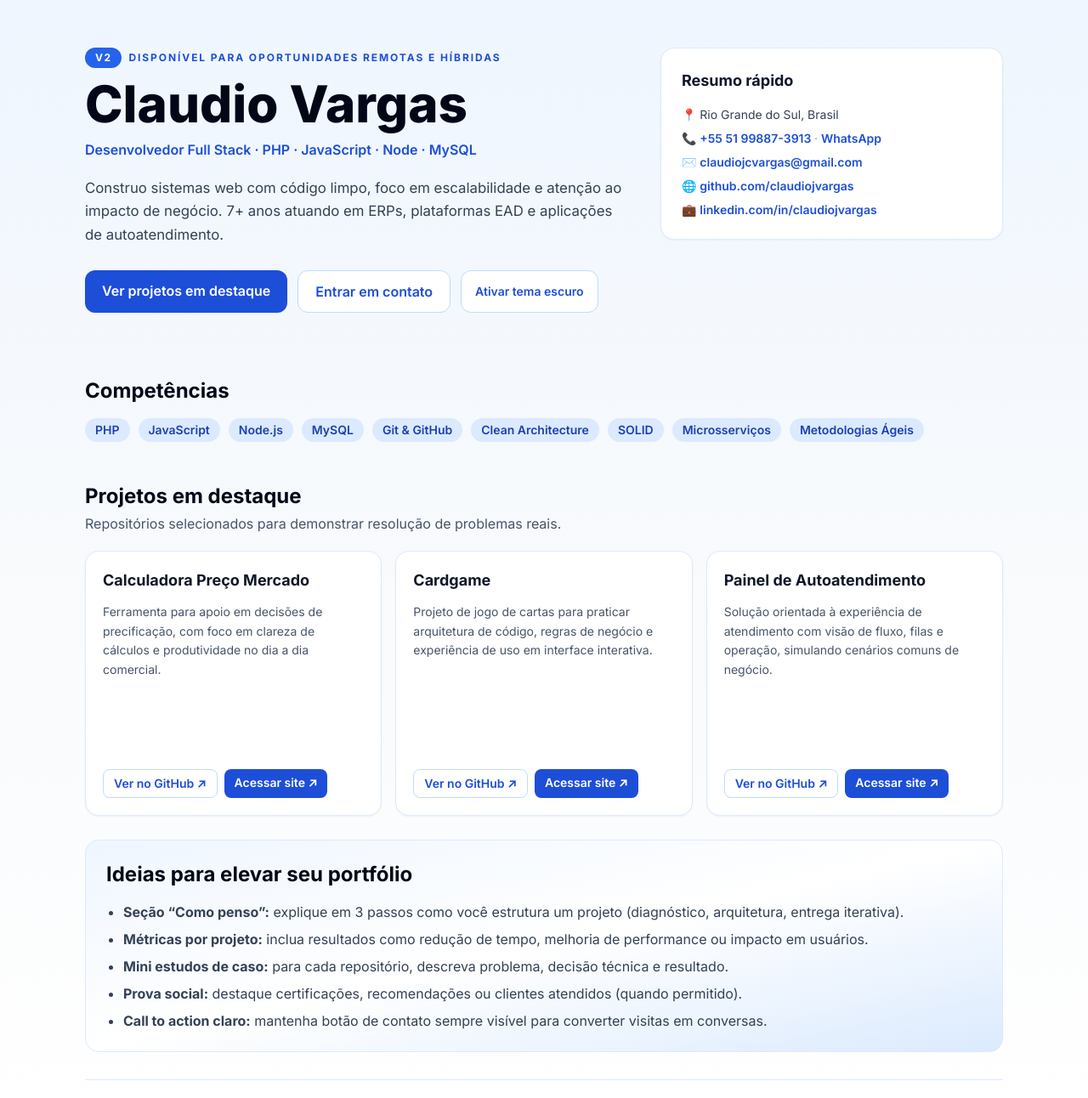
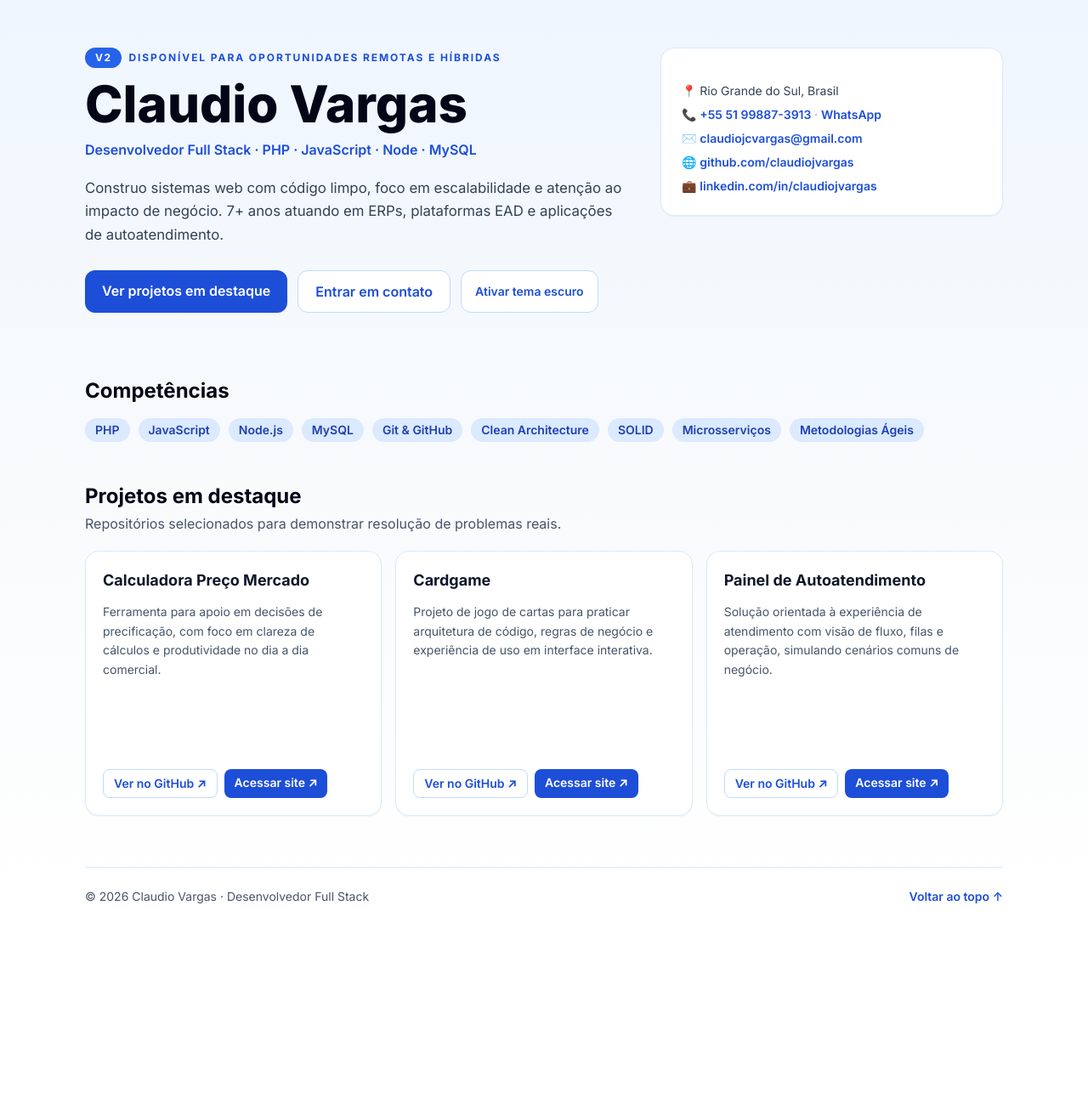
Before and after one commit to claudiojvargas/claudio-vargas, a website built with Vite: page index.html in a window 1280 px wide. Shown: the top 1292 px of the page at 85% size. After the commit the page ends 1089 px from the top, so only its background shows below. Built offline with nearby package versions, Linux system fonts and the light colour scheme; no server answers.

Commit message:
ajustes pequenos

```diff
--- a/index.html
+++ b/index.html
@@ -111,7 +111,7 @@
         class="h-fit rounded-2xl border border-brand-100 bg-white p-6 shadow-sm dark:border-slate-700 dark:bg-slate-900"
         aria-label="Resumo profissional"
       >
-        <h2 class="text-lg font-bold text-slate-900 dark:text-white">Resumo rápido</h2>
+        <!--h2 class="text-lg font-bold text-slate-900 dark:text-white">Resumo rápido</h2-->
 
         <ul class="mt-4 space-y-2 text-sm text-slate-700 dark:text-slate-300">
           <li>📍 Rio Grande do Sul, Brasil</li>
@@ -246,7 +246,7 @@
         </div>
       </section>
 
-      <section
+      <!--section
         class="rounded-2xl border border-brand-100 bg-gradient-to-br from-brand-50 via-white to-brand-100 p-6 dark:border-slate-700 dark:from-slate-900 dark:via-slate-900 dark:to-slate-800"
         id="ideias"
         aria-labelledby="titulo-ideias"
@@ -261,7 +261,7 @@
           <li><strong>Prova social:</strong> destaque certificações, recomendações ou clientes atendidos (quando permitido).</li>
           <li><strong>Call to action claro:</strong> mantenha botão de contato sempre visível para converter visitas em conversas.</li>
         </ul>
-      </section>
+      </section--->
     </main>
 
     <footer class="mx-auto mt-8 flex w-[min(1080px,92vw)] flex-col gap-2 border-t border-brand-100 py-6 text-sm text-slate-600 dark:border-slate-700 dark:text-slate-300 md:flex-row md:items-center md:justify-between">
```
